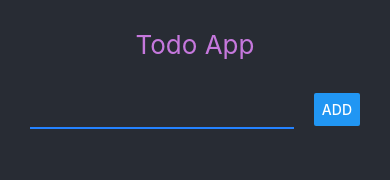
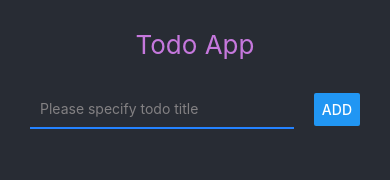
Before and after one commit to stas-yushkov/new-rn-todo-app, a React Native app: screen / in a window 390 px wide. Shown: the top 180 px of the page. Built offline with nearby package versions, Linux system fonts and the light colour scheme.

Commit message:
add colors, manage addTodo func

```diff
--- a/App.js
+++ b/App.js
@@ -1,6 +1,11 @@
 import React, { useState } from 'react'
 import { StyleSheet, View, Text } from 'react-native';
+
 import { Navbar, AddTodo, Todo } from './src';
+
+import colors from './src/constants/colors';
+
+import { DEFAULT_COLOR_THEME } from './src/constants/';
 
 export default function App() {
   const [todos, setTodos] = useState([]);
@@ -49,7 +54,7 @@ export default function App() {
 const styles = StyleSheet.create({
   app: {
     height: '100%',
-    backgroundColor: '#282c34'
+    backgroundColor: colors[DEFAULT_COLOR_THEME].APP_BG_COLOR,
   },
   container: {
     paddingHorizontal: 30,
--- a/src/AddTodo.js
+++ b/src/AddTodo.js
@@ -1,15 +1,32 @@
-import React from "react";
+import React, { useState } from "react";
 import { View, StyleSheet, TextInput, Button } from "react-native";
 
+import colors from './constants/colors';
+
+import { DEFAULT_COLOR_THEME } from './constants/'
+
 export const AddTodo = ({ onSubmit }) => {
+  const [value, setValue] = useState('');
+
   const pressHandler = () => {
-    onSubmit('Test todo');
-    console.log(`${(new Date).toLocaleTimeString()} Test todo`);
+    if (value.trim()) {
+      onSubmit(value);
+      console.log(`${(new Date).toLocaleTimeString()}: ${value}`);
+      setValue('');
+    } else {
+      //throw some error
+    }
   }
 
   return (
     <View style={styles.block}>
-      <TextInput style={styles.input} />
+      <TextInput
+        style={styles.input}
+        onChangeText={setValue}
+        value={value}
+        placeholder='Please specify todo title'
+        placeholderTextColor={colors[DEFAULT_COLOR_THEME].PLACEHOLDER_TEXT_COLOR}
+      />
       <Button title="Add" onPress={pressHandler} />
     </View>
   )
@@ -28,6 +45,7 @@ const styles = StyleSheet.create({
     padding: 10,
     borderStyle: 'solid',
     borderBottomWidth: 2,
-    borderBottomColor: '#2482ff'
+    color: colors[DEFAULT_COLOR_THEME].TEXT_COLOR,
+    borderBottomColor: colors[DEFAULT_COLOR_THEME].BORDER_BOTTOM_COLOR,
   },
 })
--- a/src/Navbar.js
+++ b/src/Navbar.js
@@ -1,5 +1,8 @@
 import React from 'react';
 import { Text, View, StyleSheet } from 'react-native';
+
+import colors from './constants/colors';
+import { DEFAULT_COLOR_THEME } from './constants/';
 
 export const Navbar = ({ title }) => {
   return (
@@ -14,11 +17,11 @@ const styles = StyleSheet.create({
     height: 70,
     alignItems: 'center',
     justifyContent: 'flex-end',
-    backgroundColor: '#282c34',
+    backgroundColor: colors[DEFAULT_COLOR_THEME].NAVBAR_BG_COLOR,
     paddingBottom: 10,
   },
   text: {
-    color: '#c678dd',
+    color: colors[DEFAULT_COLOR_THEME].NAVBAR_TEXT_COLOR,
     fontSize: 26,
   }
 })
--- a/src/Todo.js
+++ b/src/Todo.js
@@ -1,5 +1,9 @@
 import React from 'react';
 import { Text, View, StyleSheet } from 'react-native'
+
+import { DEFAULT_COLOR_THEME } from './constants';
+
+import colors from './constants/colors';
 
 export const Todo = ({ todo }) => {
   return (
@@ -15,11 +19,11 @@ const styles = StyleSheet.create({
     alignItems: 'center',
     padding: 15,
     borderWidth: 1,
-    borderColor: '#a4a3a5',
+    borderColor: colors[DEFAULT_COLOR_THEME].TODO_BORDER_COLOR,
     borderRadius: 5,
     marginBottom: 10,
   },
   text: {
-    color: '#cecdce'
+    color: colors[DEFAULT_COLOR_THEME].TEXT_COLOR,
   }
 })
--- /dev/null
+++ b/src/constants/colors.js
@@ -0,0 +1,14 @@
+export default {
+  light: {
+
+  },
+  dark: {
+    APP_BG_COLOR: '#282c34',
+    NAVBAR_BG_COLOR: '#282c34',
+    NAVBAR_TEXT_COLOR: '#c678dd',
+    PLACEHOLDER_TEXT_COLOR: '#838183',
+    TEXT_COLOR: '#cecdce',
+    BORDER_BOTTOM_COLOR: '#2482ff',
+    TODO_BORDER_COLOR: '#a4a3a5',
+  }
+};
--- /dev/null
+++ b/src/constants/index.js
@@ -0,0 +1 @@
+export const DEFAULT_COLOR_THEME = 'dark';
```
